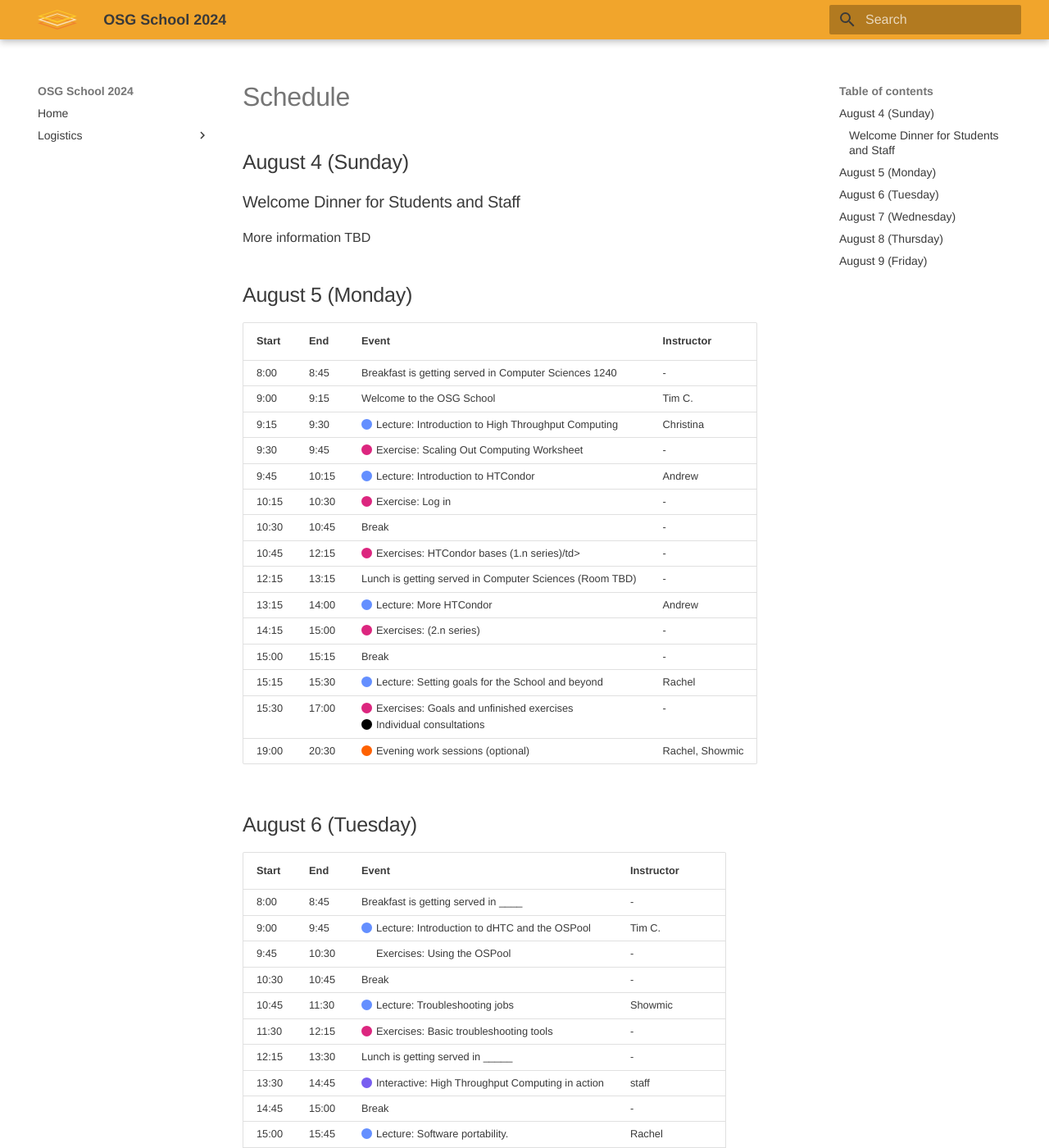
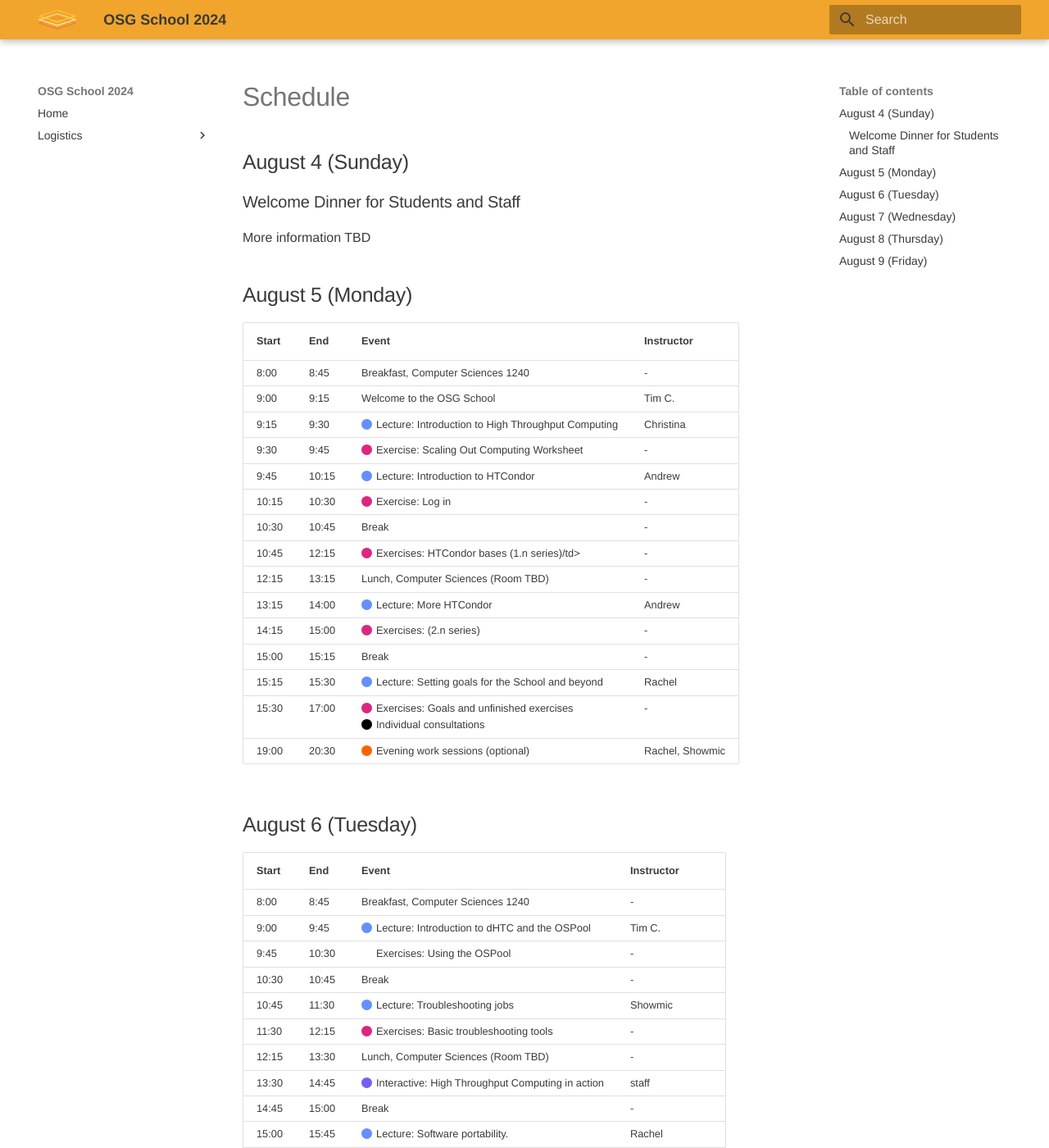
Before and after one commit to osg-htc/school-2024, an MkDocs documentation site: the page built from docs/schedule.md, in a window 1280 px wide and 1400 px high. Shown: the whole window at 82% size. Built offline with MkDocs 1.6.1 and Material for MkDocs 9.7.7, drawn with Linux system fonts in a browser that asks for light colours; some of the changed text lies outside the part shown.

Commit message:
Lunch and Breakfast updates

```diff
--- a/docs/schedule.md
+++ b/docs/schedule.md
@@ -17,7 +17,7 @@
     <tr>
         <td>8:00</td>
         <td>8:45</td>
-        <td>Breakfast is getting served in Computer Sciences 1240</td>
+        <td>Breakfast, Computer Sciences 1240</td>
         <td>-</td>
     </tr>
     <tr>
@@ -65,7 +65,7 @@
     <tr>
         <td>12:15</td>
         <td>13:15</td>
-        <td>Lunch is getting served in Computer Sciences (Room TBD)</td>
+        <td>Lunch, Computer Sciences (Room TBD)</td>
         <td>-</td>
     </tr>
     <tr>
@@ -126,7 +126,7 @@
     <tr>
         <td>8:00</td>
         <td>8:45</td>
-        <td>Breakfast is getting served in ____</td>
+        <td>Breakfast, Computer Sciences 1240</td>
         <td>-</td>
     </tr>
     <tr>
@@ -162,7 +162,7 @@
     <tr>
         <td>12:15</td>
         <td>13:30</td>
-        <td>Lunch is getting served in _____</td>
+        <td>Lunch, Computer Sciences (Room TBD)</td>
         <td>-</td>
     </tr>
     <tr>
@@ -217,7 +217,7 @@
     <tr>
         <td>8:00</td>
         <td>8:45</td>
-        <td>Breakfast is getting served in ____</td>
+        <td>Breakfast, Computer Sciences 1240</td>
         <td>-</td>
     </tr>
     <tr>
@@ -254,7 +254,7 @@
         <td>12:30</td>
         <td>13:45</td>
         <td>
-            Lunch is getting served in ____<br>
+            Lunch, Computer Sciences (Room TBD)<br>
             Optional Domain Lunches: Christina (math); Rachel (biology); Andrew/Amber (chemistry); Ian (ML); Tim (physics &amp; astronomy)
         </td>
         <td>-</td>
@@ -292,7 +292,7 @@
     <tr>
         <td>8:00</td>
         <td>8:45</td>
-        <td>Breakfast is getting served in ____</td>
+        <td>Breakfast, Computer Sciences 1240</td>
         <td>-</td>
     </tr>
     <tr>
@@ -322,7 +322,7 @@
     <tr>
       <td>12:00</td>
       <td>13:15</td>
-      <td>Lunch is getting served ____</td>
+      <td>Lunch, Computer Sciences (Room TBD)</td>
       <td>-</td>
     </tr>
     <tr>
@@ -380,7 +380,7 @@
     <tr>
         <td>8:00</td>
         <td>8:45</td>
-        <td>Breakfast is getting served in ____</td>
+        <td>Breakfast, Computer Sciences 1240</td>
         <td>-</td>
     </tr>
     <tr>
@@ -423,7 +423,7 @@
       <td>11:50</td>
       <td>13:00</td>
       <td>
-        Lunch is getting served in ____<br>
+        Lunch, Computer Sciences (Room TBD)<br>
         Optional: Introduction to Research Computing Facilitation
       </td>
       <td>Christina</td>
```
